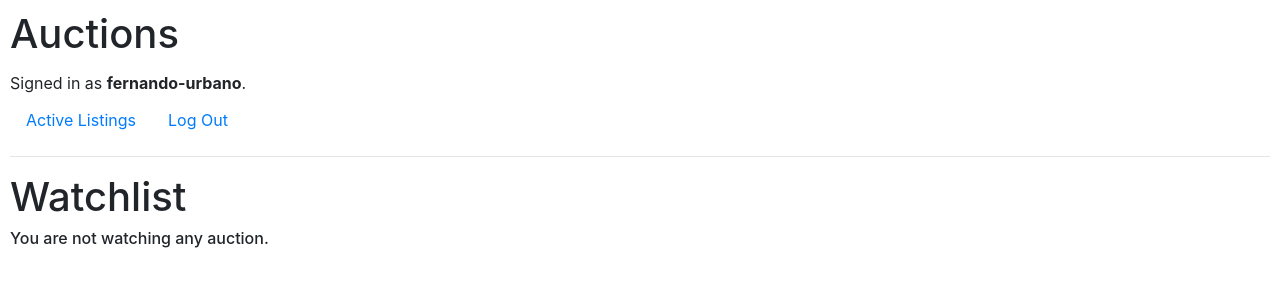
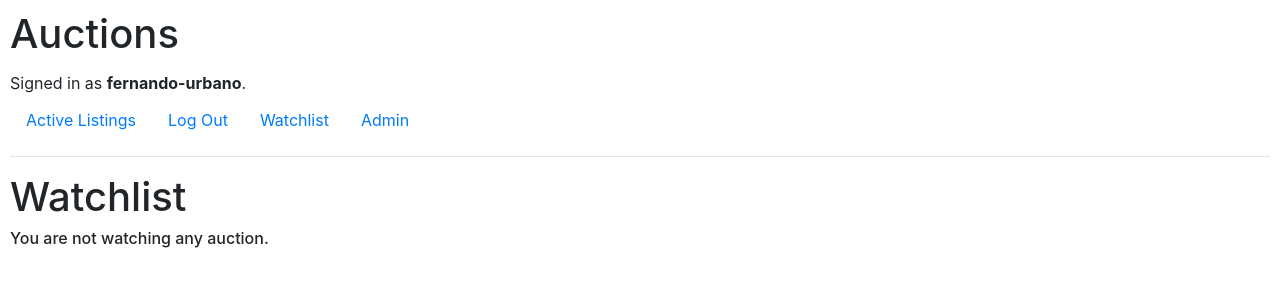
Before and after one commit to Fernando-Urbano/e-commerce, a Django app: page /watchlist in a window 1280 px wide. Shown: the top 300 px of the page. Run offline with Django 3.2, Linux system fonts and the light colour scheme; a user stored in the database is signed in; data comes from the database, SQL or seed files in the repository; both versions use the stored data as it was after the commit; some libraries are stand-ins or nearby versions.

Commit message:
changed watchlist and added close attribute to auction

```diff
--- a/commerce/auctions/models.py
+++ b/commerce/auctions/models.py
@@ -4,7 +4,7 @@ from django.db import models
 
 
 class User(AbstractUser):
-    pass
+    watchlist = models.ManyToManyField('Auction', blank=True, related_name='watched_by')
 
 
 class Category(models.Model):
@@ -15,13 +15,14 @@ class Category(models.Model):
 
 
 class Auction(models.Model):
-    user = models.ForeignKey(User, on_delete=models.CASCADE, null=True, blank=True)
+    user = models.ForeignKey(User, on_delete=models.CASCADE, null=True, blank=True, related_name='auctions')
     name = models.CharField(max_length=100)
     description = models.CharField(max_length=500)
     minimum_bid = models.FloatField()
     date_created = models.DateTimeField(auto_now_add=True)
     image_url = models.URLField(null=True, blank=True, max_length=500)
     category = models.ForeignKey(Category, on_delete=models.SET_NULL, null=True, blank=True)
+    closed = models.BooleanField(default=False)
 
     def __str__(self):
         category = self.category if self.category is not None else "No Category"
@@ -65,12 +66,3 @@ class Bid(models.Model):
             raise ValidationError("Bid value must be bigger than 0.")
         elif self.value < self.auction.minimum_bid:
             raise ValidationError(f"Bid value must be bigger than {self.auction} action minimum bid ({self.auction.minimum_bid:.2f}).")
-
-
-class WatchList(models.Model):
-    user = models.ForeignKey(User, on_delete=models.CASCADE, related_name="watchlist")
-    auction = models.ForeignKey(Auction, on_delete=models.CASCADE, related_name='watchlist')
-    date_created = models.DateTimeField(auto_now_add=True)
-
-    def __str__(self):
-        return f"{self.user.username} {self.user.id} watching {self.auction.name} ({self.auction.id})"
--- a/commerce/auctions/templates/auctions/layout.html
+++ b/commerce/auctions/templates/auctions/layout.html
@@ -24,12 +24,21 @@
                 <li class="nav-item">
                     <a class="nav-link" href="{% url 'logout' %}">Log Out</a>
                 </li>
+                <li class="nav-item">
+                    <a class="nav-link" href="{% url 'watchlist' %}">Watchlist</a>
+                </li>
+                <li class="nav-item">
+                    <a class="nav-link" href="admin/login/?next=/admin/">Admin</a>
+                </li>
             {% else %}
                 <li class="nav-item">
                     <a class="nav-link" href="{% url 'login' %}">Log In</a>
                 </li>
                 <li class="nav-item">
                     <a class="nav-link" href="{% url 'register' %}">Register</a>
+                </li>
+                <li class="nav-item">
+                    <a class="nav-link" href="admin/login/?next=/admin/">Admin</a>
                 </li>
             {% endif %}
         </ul>
--- a/commerce/auctions/templates/auctions/watchlist.html
+++ b/commerce/auctions/templates/auctions/watchlist.html
@@ -4,12 +4,16 @@
 
     <h1>Watchlist</h1>
 
-    {% if watchlist.auction %}
-        {% for auction in watchlist.auction %}
-            <a href="{% url 'auction_details' auction_id=auction.id %}">
-                {{ auction.name }} - {{ auction.current_bid }}
-            </a>
-        {% endfor %}
+    {% if watchlist %}
+        <ul>
+            {% for auction in watchlist %}
+                <li>
+                    <a href="{% url 'auction_details' auction_id=auction.id %}">
+                        {{ auction.name }} - Current bid: {{ auction.current_bid }}
+                    </a>
+                </li>
+            {% endfor %}
+        </ul>
     {% else %}
         <h6>You are not watching any auction.</h6>
     {% endif %}
--- a/commerce/auctions/views.py
+++ b/commerce/auctions/views.py
@@ -14,12 +14,10 @@ def index(request):
 
 def login_view(request):
     if request.method == "POST":
-
         # Attempt to sign user in
         username = request.POST["username"]
         password = request.POST["password"]
         user = authenticate(request, username=username, password=password)
-
         # Check if authentication successful
         if user is not None:
             login(request, user)
@@ -64,16 +62,17 @@ def auction_details(request, auction_id):
 
 @login_required(redirect_field_name='login')
 def watchlist(request):
-    user = User.objects.get(pk=request.user.pk)
+    user = request.user
+    watchlist_auctions = user.watchlist.all()
     return render(request, "auctions/watchlist.html", {
-        'watchlist': user.watchlist
+        'watchlist': watchlist_auctions
     })
+
 
 def register(request):
     if request.method == "POST":
         username = request.POST["username"]
         email = request.POST["email"]
-
         # Ensure password matches confirmation
         password = request.POST["password"]
         confirmation = request.POST["confirmation"]
@@ -81,7 +80,6 @@ def register(request):
             return render(request, "auctions/register.html", {
                 "message": "Passwords must match."
             })
-
         # Attempt to create new user
         try:
             user = User.objects.create_user(username, email, password)
```
Also changed, not shown: commerce/auctions/migrations/0008_user_watchlist_alter_auction_user.py (added), commerce/auctions/migrations/0008_watchlist.py (deleted), commerce/auctions/migrations/0009_auction_closed.py (added), commerce/db.sqlite3.
